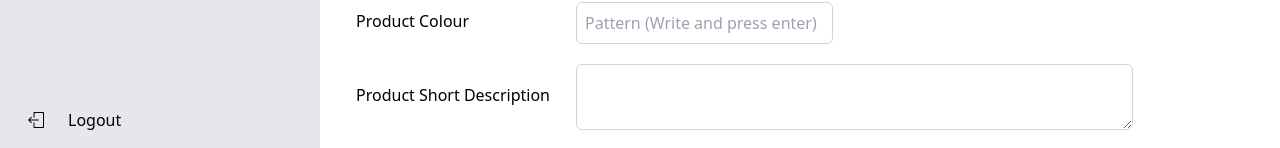
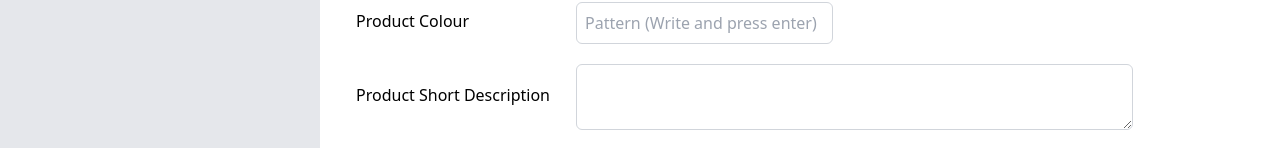
Before and after one commit to AnshuPathak-88825/sneakace, a Next.js app: page /admin/create in a window 1280 px wide. Shown: the part 636-784 px from the top of the page. Built offline with nearby package versions, Linux system fonts and the light colour scheme.

Commit message:
sidebar logout button  done

```diff
--- a/components/Admin_components/Sidebar.jsx
+++ b/components/Admin_components/Sidebar.jsx
@@ -42,7 +42,7 @@ const Sidebar = () => {
   );
 
   const WrapperClasses = classNames(
-    "h-screen px-4 pt-8 pb-4 bg-gray-200 flex justify-between flex-col  ",
+    "h-auto px-4 pt-8 pb-4 bg-gray-200 flex justify-between flex-col  ",
     {
       ["w-80"]: !toggleCollapse,
       ["w-20"]: toggleCollapse,
@@ -150,7 +150,7 @@ const Sidebar = () => {
       <div
         className={`${getNavItemClasses(
           {}
-        )} px-3 py-4 transition duration-300 ease-in-out hover:text-yellow-500`}
+        )} px-3 py-4 transition duration-300 ease-in-out hover:text-yellow-500 mt-[90vh]`}
       >
         <div style={{ width: "2.5rem" }}>
           <SlLogout />
--- a/pages/admin/index.jsx
+++ b/pages/admin/index.jsx
@@ -5,19 +5,20 @@ import Dashboard from "../../components/Admin_components/Dashboard";
 
 const Admin = () => {
   return (
-<<<<<<< HEAD
-    <div className="flex flex-col min-h-screen bg-white text-black">
+    <>
+     <div className="flex flex-col min-h-screen bg-white text-black">
       <div className="h-screen flex flex-row justify-start">
         <Sidebar />
         <div className="bg-black flex-1 p-4 text-white ">dashboard</div>
       </div>
-=======
+      </div>
     <div className="h-screen flex flex-row justify-start">
       <Sidebar/>
       <div className="flex-1 p-10  "><Dashboard/></div>
 
->>>>>>> 8388476f1b92e71a413d629cd1872b33cef1429e
     </div>
+    </>
+
   );
 };
 
```
Also changed, not shown: 1 other file (tests, documents, lock files or other folders).
